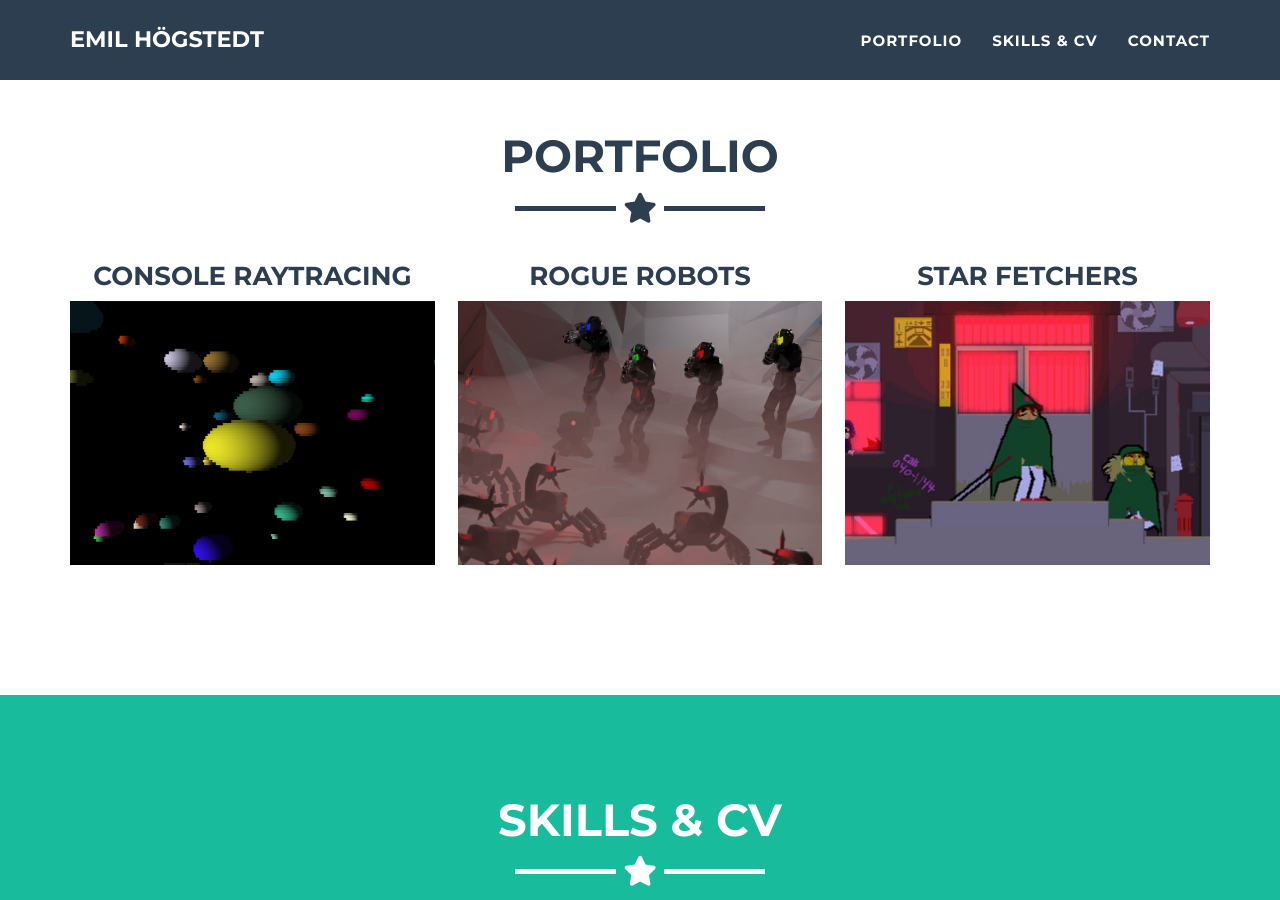
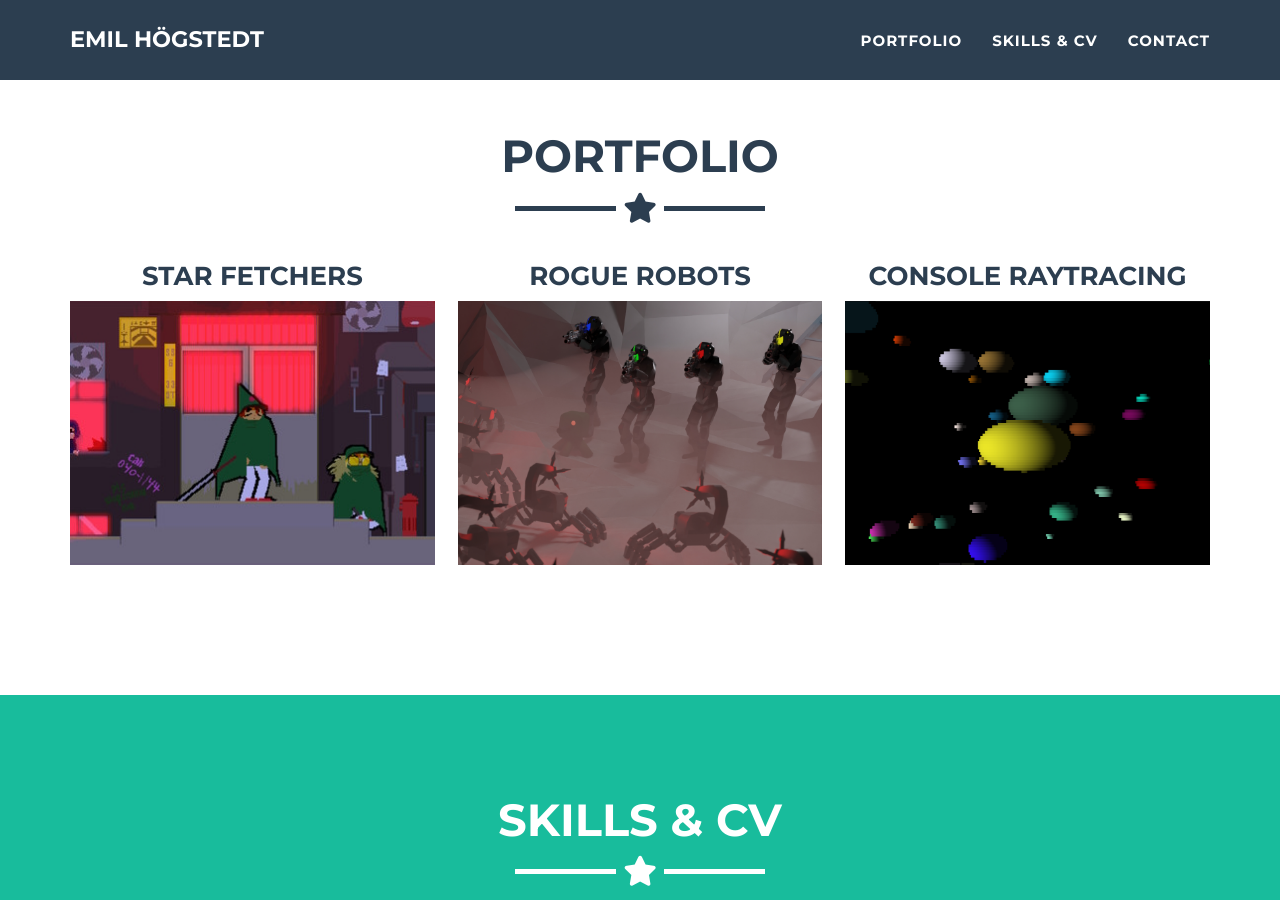
Before and after one commit to EmilHogstedt/EmilHogstedt.github.io, a Jekyll site: the page built from _posts/2023-03-03-Star-Fetchers.markdown, in a window 1280 px wide and 900 px high, scrolled down 897 px. Built offline with Jekyll 4.4.1, drawn with Linux system fonts in a browser that asks for light colours; part of the change alters nothing that is shown.

```diff
--- a/_posts/2023-03-03-Console-Raytracing.markdown
+++ b/_posts/2021-01-01-Console-Raytracing.markdown
@@ -2,7 +2,7 @@
 layout: default
 title: Console Raytracing
 modal-id: 3
-date: 2023-03-03
+date: 2021-01-01
 imgThumbnail: ConsoleRaytracer/ConsoleRaytracerThumbnail.png
 img:
     - active: true
--- a/_posts/2021-01-01-Star-Fetchers.markdown
+++ b/_posts/2023-03-03-Star-Fetchers.markdown
@@ -2,7 +2,7 @@
 layout: default
 title: Star Fetchers
 modal-id: 1
-date: 2021-01-01
+date: 2023-03-03
 imgThumbnail: StarFetchers/StarFetchers_Thumbnail2.jpg
 img:
     - active: true
```
